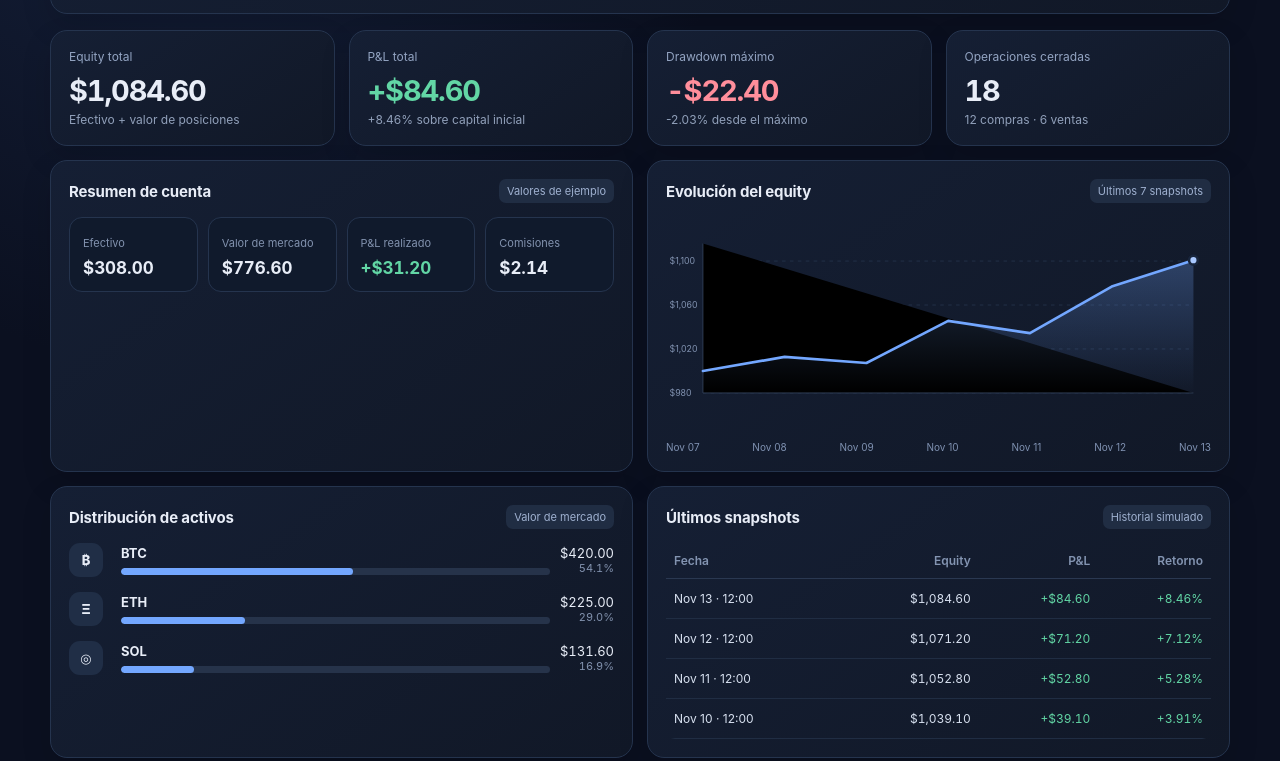
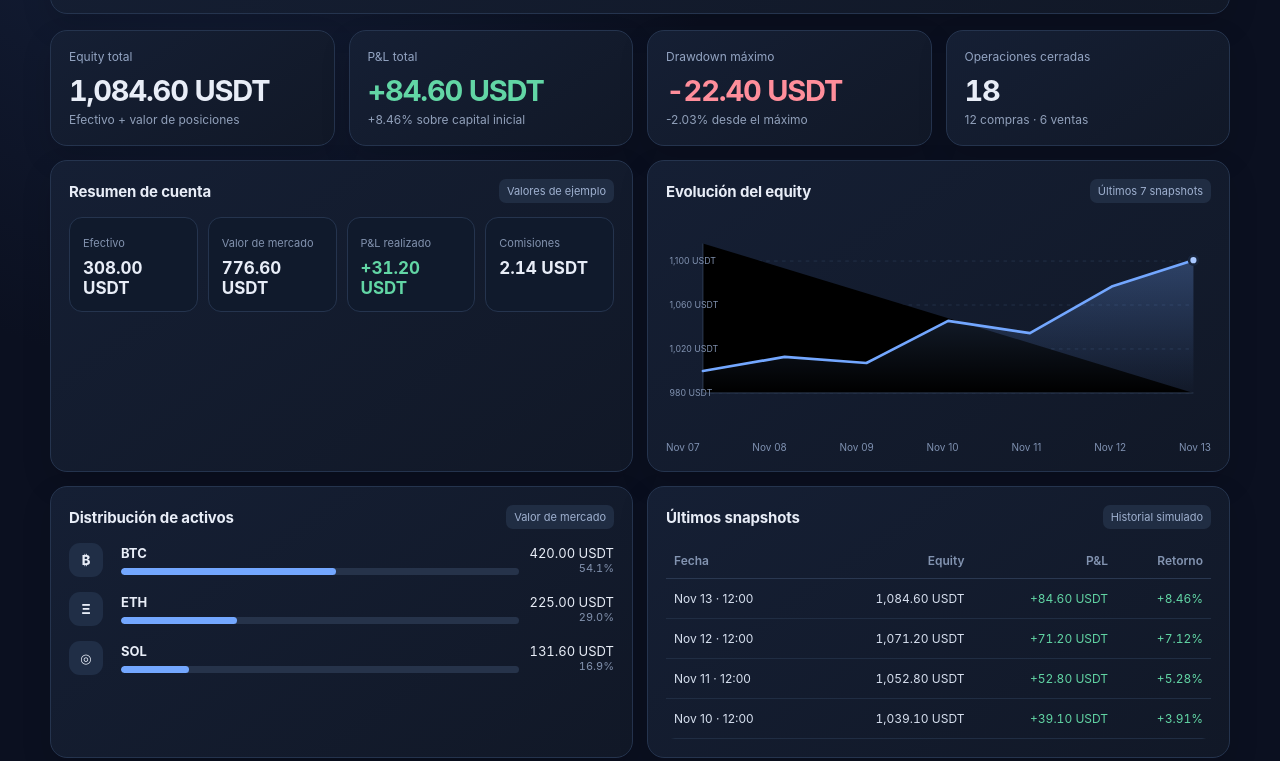
Before and after one commit to lucho281012-dot/crypto-signals-v1, a plain HTML site: page dashboard/index.html in a window 1280 px wide. Shown: the part 404-1165 px from the top of the page. Drawn offline with Linux system fonts and the light colour scheme.

Commit message:
Display dashboard balances in USDT

```diff
--- a/dashboard/index.html
+++ b/dashboard/index.html
@@ -55,17 +55,17 @@
       <p id="import-status" class="sub" role="status" aria-live="polite" style="margin:12px 0 0">Mostrando datos ficticios de demostración. No se ha cargado ningún historial.</p>
     </section>
     <section class="grid" aria-label="Indicadores principales">
-      <article class="card"><div class="metric-label">Equity total</div><div class="metric" id="equity">$1,084.60</div><div class="sub" id="equity-sub">Efectivo + valor de posiciones</div></article>
-      <article class="card"><div class="metric-label">P&amp;L total</div><div class="metric positive" id="pnl">+$84.60</div><div class="sub" id="pnl-sub">+8.46% sobre capital inicial</div></article>
-      <article class="card"><div class="metric-label">Drawdown máximo</div><div class="metric negative" id="drawdown">-$22.40</div><div class="sub" id="drawdown-sub">-2.03% desde el máximo</div></article>
+      <article class="card"><div class="metric-label">Equity total</div><div class="metric" id="equity">1,084.60 USDT</div><div class="sub" id="equity-sub">Efectivo + valor de posiciones</div></article>
+      <article class="card"><div class="metric-label">P&amp;L total</div><div class="metric positive" id="pnl">+84.60 USDT</div><div class="sub" id="pnl-sub">+8.46% sobre capital inicial</div></article>
+      <article class="card"><div class="metric-label">Drawdown máximo</div><div class="metric negative" id="drawdown">-22.40 USDT</div><div class="sub" id="drawdown-sub">-2.03% desde el máximo</div></article>
       <article class="card"><div class="metric-label">Operaciones cerradas</div><div class="metric" id="trades">18</div><div class="sub" id="trades-sub">12 compras · 6 ventas</div></article>
       <article class="card wide">
         <div class="section-head"><h2>Resumen de cuenta</h2><span class="tag">Valores de ejemplo</span></div>
         <div class="secondary-grid">
-          <div class="mini-card"><span class="muted">Efectivo</span><strong id="cash-value">$308.00</strong></div>
-          <div class="mini-card"><span class="muted">Valor de mercado</span><strong id="market-value">$776.60</strong></div>
-          <div class="mini-card"><span class="muted">P&amp;L realizado</span><strong class="positive" id="realized-value">+$31.20</strong></div>
-          <div class="mini-card"><span class="muted">Comisiones</span><strong id="fees-value">$2.14</strong></div>
+          <div class="mini-card"><span class="muted">Efectivo</span><strong id="cash-value">308.00 USDT</strong></div>
+          <div class="mini-card"><span class="muted">Valor de mercado</span><strong id="market-value">776.60 USDT</strong></div>
+          <div class="mini-card"><span class="muted">P&amp;L realizado</span><strong class="positive" id="realized-value">+31.20 USDT</strong></div>
+          <div class="mini-card"><span class="muted">Comisiones</span><strong id="fees-value">2.14 USDT</strong></div>
         </div>
       </article>
       <article class="card wide">
@@ -76,26 +76,26 @@
           <path class="area" d="M42 160 L135 144 L228 151 L321 103 L414 117 L507 64 L600 34 L600 185 L42 185Z"/>
           <path class="line" d="M42 160 L135 144 L228 151 L321 103 L414 117 L507 64 L600 34"/>
           <circle class="point" cx="600" cy="34" r="5"/>
-          <g fill="#8192b0" font-size="10"><text x="4" y="38">$1,100</text><text x="4" y="88">$1,060</text><text x="4" y="138">$1,020</text><text x="4" y="188">$980</text></g>
+          <g fill="#8192b0" font-size="10"><text x="4" y="38">1,100 USDT</text><text x="4" y="88">1,060 USDT</text><text x="4" y="138">1,020 USDT</text><text x="4" y="188">980 USDT</text></g>
         </svg>
         <div class="labels"><span>Nov 07</span><span>Nov 08</span><span>Nov 09</span><span>Nov 10</span><span>Nov 11</span><span>Nov 12</span><span>Nov 13</span></div>
       </article>
       <article class="card wide">
         <div class="section-head"><h2>Distribución de activos</h2><span class="tag">Valor de mercado</span></div>
         <div class="asset-list">
-          <div class="asset-row"><div class="coin">₿</div><div><strong>BTC</strong><div class="track"><div class="fill" style="width:54%"></div></div></div><div class="asset-value">$420.00<div class="muted">54.1%</div></div></div>
-          <div class="asset-row"><div class="coin">Ξ</div><div><strong>ETH</strong><div class="track"><div class="fill" style="width:29%"></div></div></div><div class="asset-value">$225.00<div class="muted">29.0%</div></div></div>
-          <div class="asset-row"><div class="coin">◎</div><div><strong>SOL</strong><div class="track"><div class="fill" style="width:17%"></div></div></div><div class="asset-value">$131.60<div class="muted">16.9%</div></div></div>
+          <div class="asset-row"><div class="coin">₿</div><div><strong>BTC</strong><div class="track"><div class="fill" style="width:54%"></div></div></div><div class="asset-value">420.00 USDT<div class="muted">54.1%</div></div></div>
+          <div class="asset-row"><div class="coin">Ξ</div><div><strong>ETH</strong><div class="track"><div class="fill" style="width:29%"></div></div></div><div class="asset-value">225.00 USDT<div class="muted">29.0%</div></div></div>
+          <div class="asset-row"><div class="coin">◎</div><div><strong>SOL</strong><div class="track"><div class="fill" style="width:17%"></div></div></div><div class="asset-value">131.60 USDT<div class="muted">16.9%</div></div></div>
         </div>
       </article>
       <article class="card wide">
         <div class="section-head"><h2>Últimos snapshots</h2><span class="tag">Historial simulado</span></div>
         <div class="table-scroll" tabindex="0" aria-label="Tabla desplazable de snapshots"><table><thead><tr><th>Fecha</th><th class="num">Equity</th><th class="num">P&amp;L</th><th class="num">Retorno</th></tr></thead>
           <tbody>
-            <tr><td>Nov 13 · 12:00</td><td class="num">$1,084.60</td><td class="num positive">+$84.60</td><td class="num positive">+8.46%</td></tr>
-            <tr><td>Nov 12 · 12:00</td><td class="num">$1,071.20</td><td class="num positive">+$71.20</td><td class="num positive">+7.12%</td></tr>
-            <tr><td>Nov 11 · 12:00</td><td class="num">$1,052.80</td><td class="num positive">+$52.80</td><td class="num positive">+5.28%</td></tr>
-            <tr><td>Nov 10 · 12:00</td><td class="num">$1,039.10</td><td class="num positive">+$39.10</td><td class="num positive">+3.91%</td></tr>
+            <tr><td>Nov 13 · 12:00</td><td class="num">1,084.60 USDT</td><td class="num positive">+84.60 USDT</td><td class="num positive">+8.46%</td></tr>
+            <tr><td>Nov 12 · 12:00</td><td class="num">1,071.20 USDT</td><td class="num positive">+71.20 USDT</td><td class="num positive">+7.12%</td></tr>
+            <tr><td>Nov 11 · 12:00</td><td class="num">1,052.80 USDT</td><td class="num positive">+52.80 USDT</td><td class="num positive">+5.28%</td></tr>
+            <tr><td>Nov 10 · 12:00</td><td class="num">1,039.10 USDT</td><td class="num positive">+39.10 USDT</td><td class="num positive">+3.91%</td></tr>
           </tbody>
         </table></div><p class="mobile-hint">Desliza horizontalmente para ver todas las columnas.</p>
       </article>
@@ -120,7 +120,7 @@
     if (!Number.isFinite(n)) throw new Error(field + ": debe ser un número finito");
     return n;
   };
-  const money = value => new Intl.NumberFormat("en-US", {style:"currency",currency:"USD",minimumFractionDigits:2,maximumFractionDigits:2}).format(value);
+  const money = value => new Intl.NumberFormat("en-US", {style:"decimal",minimumFractionDigits:2,maximumFractionDigits:2}).format(value) + " USDT";
   const signedMoney = value => (value >= 0 ? "+" : "−") + money(Math.abs(value));
   const pct = value => (value >= 0 ? "+" : "−") + Math.abs(value).toFixed(2) + "%";
   const dateLabel = value => new Date(value).toLocaleString("es-NI", {month:"short",day:"2-digit",hour:"2-digit",minute:"2-digit"});
```
